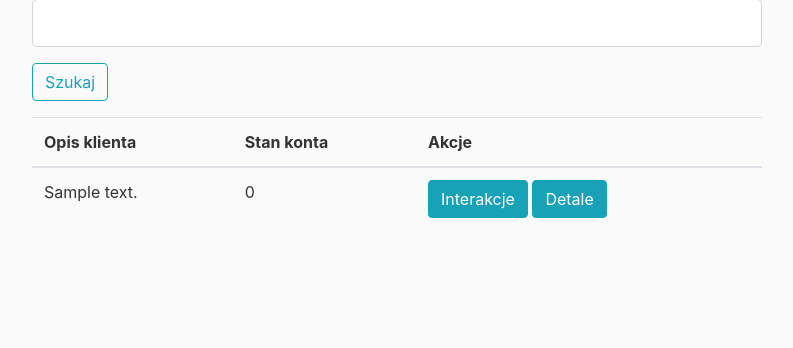
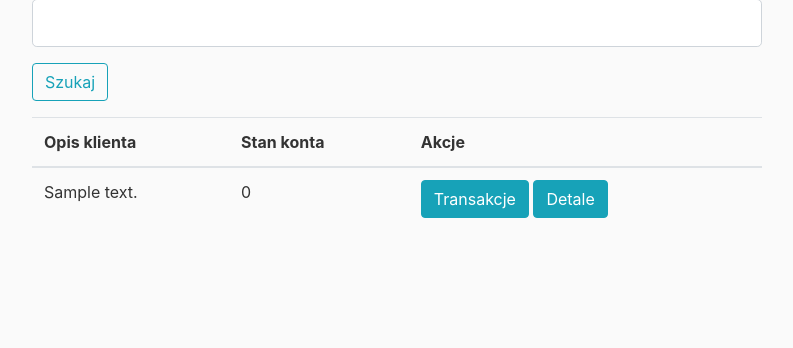
Before and after one commit to TomaszKiapsnia/debt_management, a Flask app: page /customers in a window 1280 px wide. Shown: the part 156-504 px from the top of the page, without its empty margins (53-846 px from the left). Run offline with Flask 2, Linux system fonts and the light colour scheme; a user stored in the database is signed in; tables that the repository leaves empty hold one stand-in row (values such as "Sample post"); parts of the project's set-up code (start-up, migrations or seed data) failed here and were passed over; some libraries are stand-ins or nearby versions.

Commit message:
word update missed in previous commit

```diff
--- a/kanguru/templates/customers.html
+++ b/kanguru/templates/customers.html
@@ -42,7 +42,7 @@
     <td> {{ customer.details}} </td>
     <td> {{ customer.debt}} </td>
     <td>
-       <a class="btn btn-xs btn-info" href="{{url_for('customer_interactions', customer_id=customer.id)}}"role="button">Interakcje</a>
+       <a class="btn btn-xs btn-info" href="{{url_for('customer_interactions', customer_id=customer.id)}}"role="button">Transakcje</a>
        <a class="btn btn-xs btn-info" href="{{url_for('customer', customer_id=customer.id)}}" role="button">Detale</a>
     </td>
   </tr>
```
